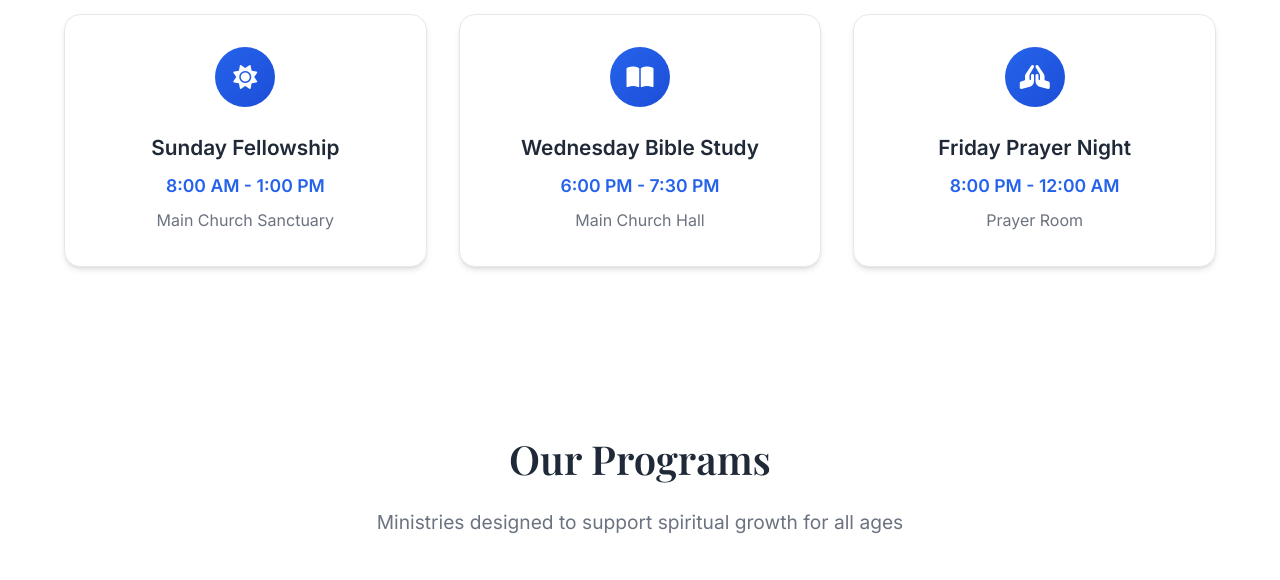
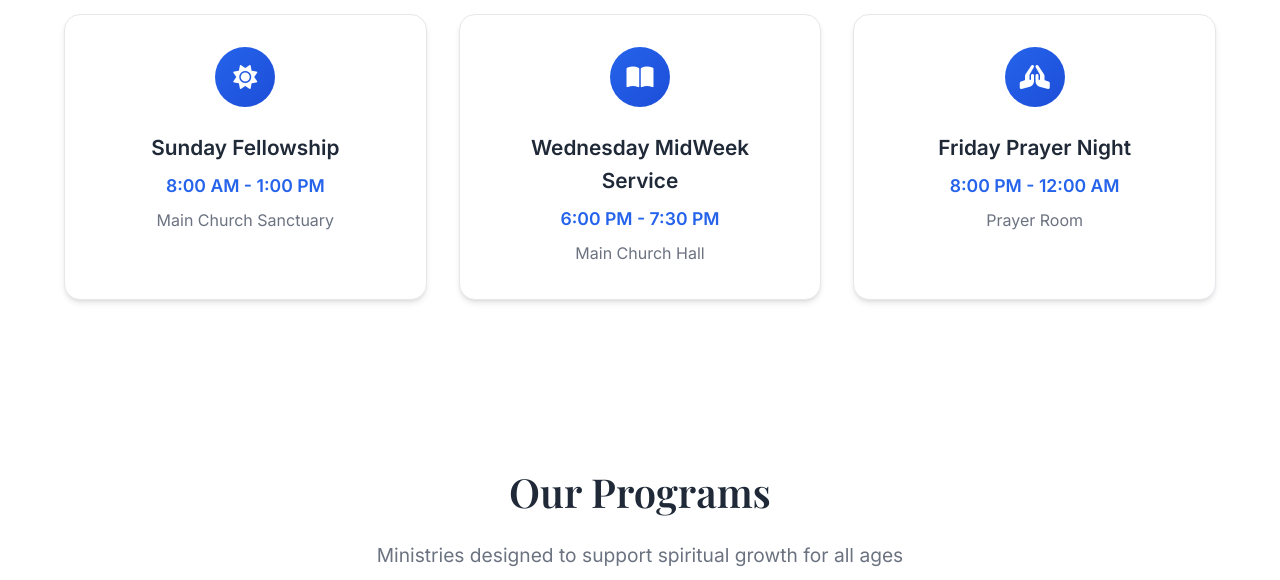
Before and after one commit to KisubiProsper/CHURCH-WEBSITE, a plain HTML site: page index.html in a window 1280 px wide. Shown: the part 2100-2680 px from the top of the page. Drawn offline with nearby package versions, Linux system fonts and the light colour scheme.

Commit message:
modified index

```diff
--- a/index.html
+++ b/index.html
@@ -151,7 +151,7 @@
                     <div class="service-icon">
                         <i class="fas fa-book-open"></i>
                     </div>
-                    <h3 class="service-title">Wednesday Bible Study</h3>
+                    <h3 class="service-title">Wednesday MidWeek Service</h3>
                     <p class="service-time">6:00 PM - 7:30 PM</p>
                     <p class="service-location">Main Church Hall</p>
                 </div>
```
